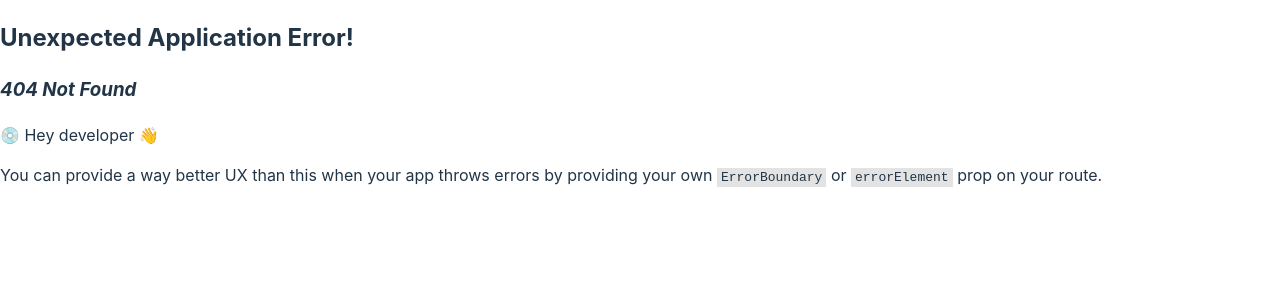
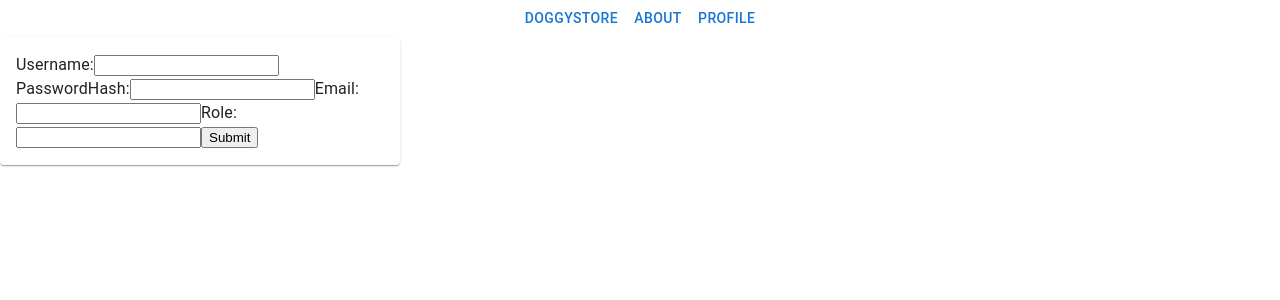
Before and after one commit to codeing-sprite/s23Tiimi3FrontEnd, a React (Vite) app in the folder dogFrontEnd/: page /Profile in a window 1280 px wide. Before the commit this address had no page. Shown: the top 300 px of the page. Built offline with nearby package versions, Linux system fonts and the light colour scheme.

Commit message:
add profile and login

```diff
--- a/dogFrontEnd/src/App.jsx
+++ b/dogFrontEnd/src/App.jsx
@@ -9,7 +9,7 @@ export default function App() {
       <nav className='nav-button'>
         <Link to={"/"}><Button>Doggystore</Button></Link>
         <Link to={"/about"}><Button>About</Button></Link>
-        <Link to={"/register"}><Button>Register</Button></Link>
+        <Link to={"/profile"}><Button>Profile</Button></Link>
       </nav>
 		<Outlet/>
     </>
--- /dev/null
+++ b/dogFrontEnd/src/components/Profile.jsx
@@ -0,0 +1,8 @@
+
+export default function Profile() {
+    return (
+      <>
+        <div>Profile</div>
+      </>
+    )
+  }
--- /dev/null
+++ b/dogFrontEnd/src/components/ProfilePage.jsx
@@ -0,0 +1,23 @@
+import { useState } from "react"
+import Register from "./Register"
+import Profile from "./Profile"
+
+export default function ProfilePage() {
+
+    const [loggedUser, setLoggedUser] = useState(false)
+    const [newUser,setNewUser] = useState(true)
+
+    return (
+      <>
+        {loggedUser ?
+        <Profile />
+        :
+            (newUser ?
+            <Register />
+            :
+            <LoginPage />
+            )
+        }
+      </>
+    )
+  }
--- a/dogFrontEnd/src/components/RegisterPage.jsx
+++ b/dogFrontEnd/src/components/Register.jsx
@@ -29,7 +29,7 @@ export default function RegisterPage() {
       <Card className="user" sx={{maxWidth: 400, backgroundColor: ""}}>
         <CardActionArea>
           <CardContent>
-            <Typography>
+            <Typography component="div">
             <form onSubmit={(e) => register(e)}>
                 <label>
                     Username:
--- a/dogFrontEnd/src/main.jsx
+++ b/dogFrontEnd/src/main.jsx
@@ -3,7 +3,7 @@ import ReactDOM from 'react-dom/client'
 import App from './App.jsx'
 import ProductContainer from './components/ProductContainer.jsx'
 import AboutPage from './components/AboutPage.jsx'
-import RegisterPage from './components/RegisterPage.jsx'
+import ProfilePage from './components/ProfilePage.jsx'
 import './index.css'
 import { RouterProvider, createBrowserRouter } from 'react-router-dom'
 
@@ -21,8 +21,8 @@ const router = createBrowserRouter([
         element: <AboutPage/>
       },
       {
-        path: "register",
-        element: <RegisterPage/>
+        path: "Profile",
+        element: <ProfilePage/>
       }
 
     ]
```
Also changed, not shown: dogFrontEnd/src/components/Login.jsx (added, +7 -0 lines).
